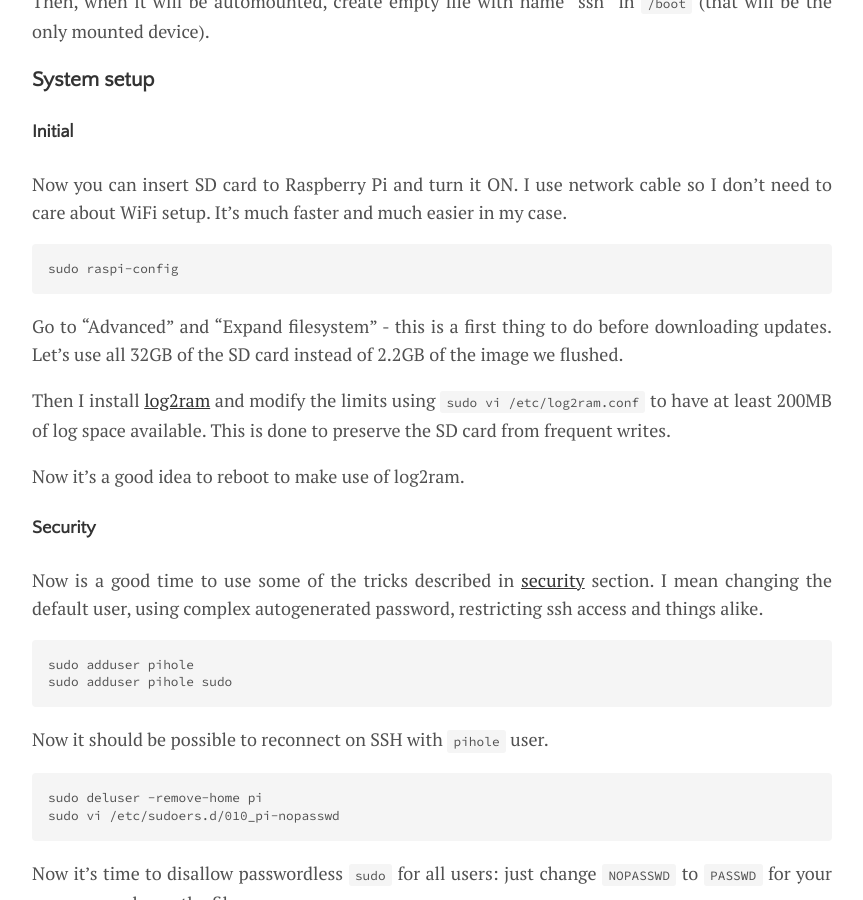
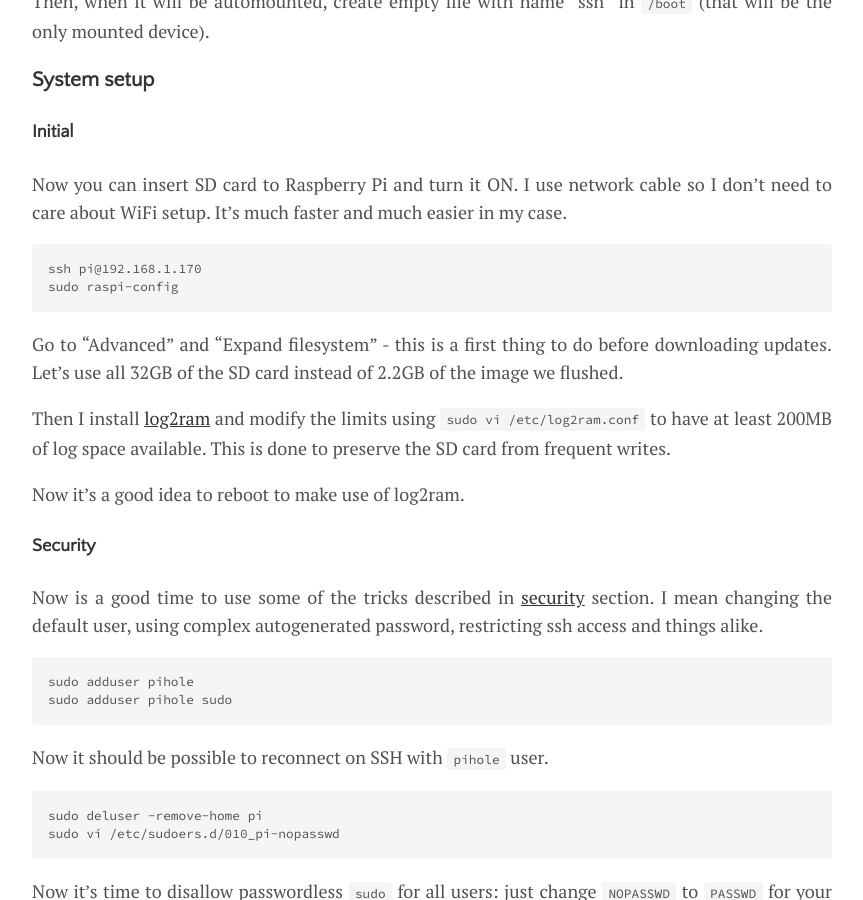
Before and after one commit to ribtoks/code-jamming, a Jekyll site: the page built from _posts/2019-09-25-raspberrypi-setup.md, in a window 1280 px wide and 900 px high, scrolled down 1487 px. Shown: the whole window, without its empty margins (208-1071 px from the left). Built offline with Jekyll 4.4.1, drawn with Linux system fonts in a browser that asks for light colours; nearby versions of some CDN libraries; comment, search, counter and statistics services are not loaded.

Commit message:
Add line

````diff
--- a/_posts/2019-09-25-raspberrypi-setup.md
+++ b/_posts/2019-09-25-raspberrypi-setup.md
@@ -44,6 +44,7 @@ Then, when it will be automounted, create empty file with name "ssh" in `/boot`
 Now you can insert SD card to Raspberry Pi and turn it ON. I use network cable so I don't need to care about WiFi setup. It's much faster and much easier in my case.
 
 ```
+ssh pi@192.168.1.170
 sudo raspi-config
 ```
 
````
